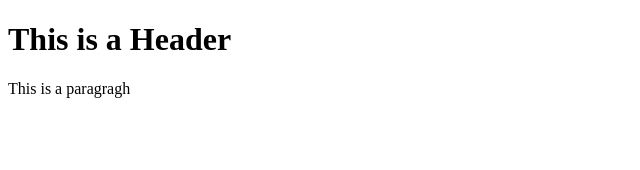
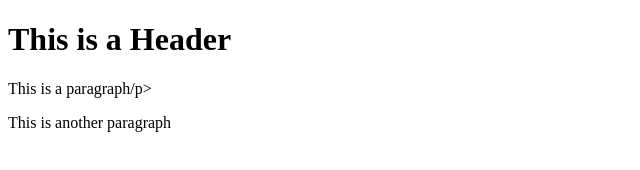
Before and after one commit to gciatti/git-test, a plain HTML site: page index.html in a window 1280 px wide. Shown: the whole page, without its empty margins (0-640 px from the left). Drawn offline with Linux system fonts and the light colour scheme.

Commit message:
Third commit

```diff
--- a/index.html
+++ b/index.html
@@ -2,6 +2,7 @@
 <html>
    <body>
       <h1>This is a Header</h1>
-      <p>This is a paragragh</p>
+      <p>This is a paragraph/p>
+      <p>This is another paragraph</p>
    </body>
 </html>
```
